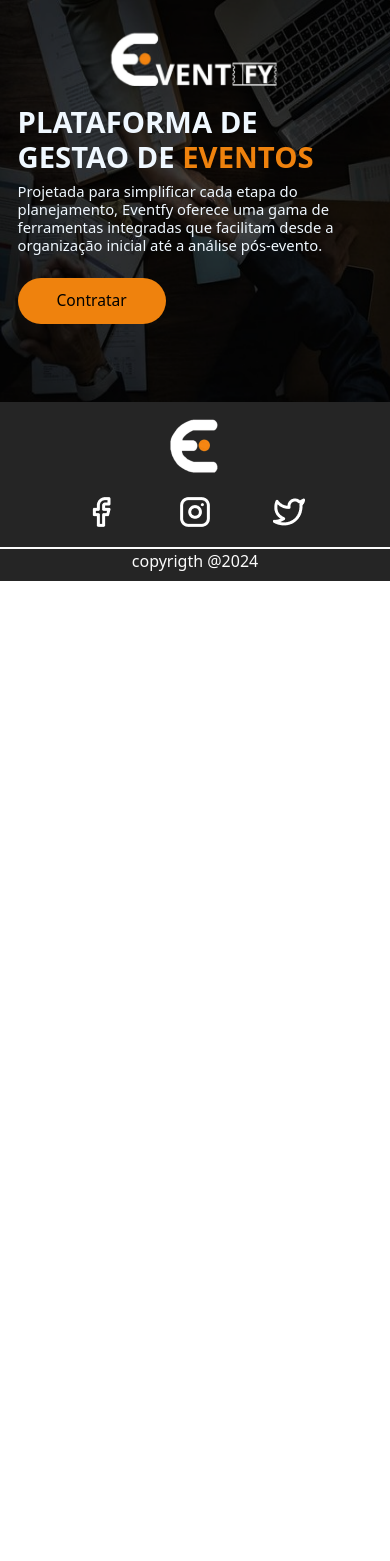
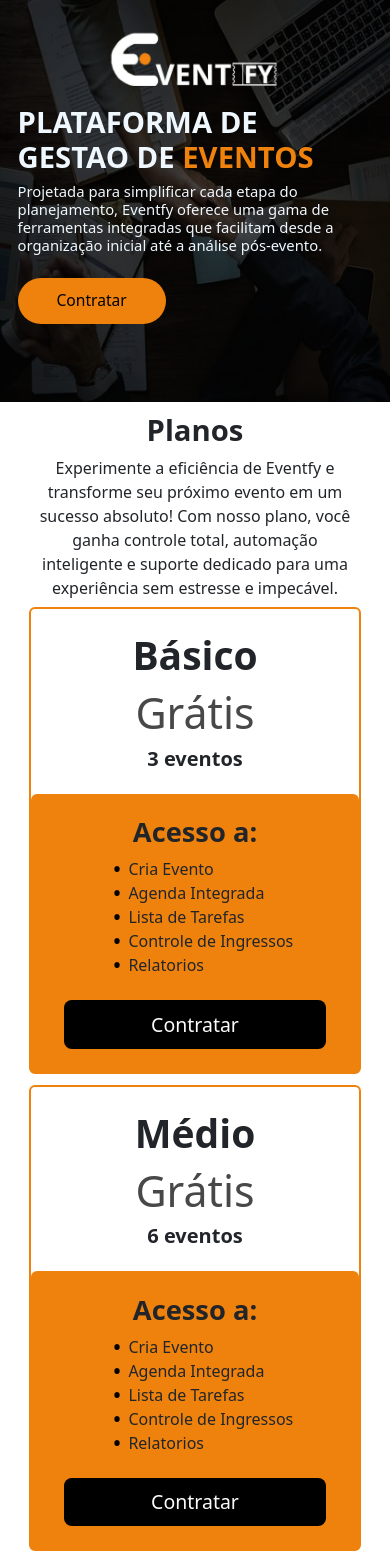
Before and after one commit to GiovannePDS7/Event-Fy, an Angular app: page /apresentacao in a window 390 px wide. Shown: the top 1561 px of the page. Before the commit the page ends 844 px from the top, so only its background shows below. Built offline with nearby package versions, Linux system fonts and the light colour scheme.

Commit message:
add Planos xs a md

```diff
--- a/src/app/Components/Apresentacao/footer/footer.component.css
+++ b/src/app/Components/Apresentacao/footer/footer.component.css
@@ -2,7 +2,7 @@
 
 footer{
   background-color: var(--cor-footer);
-  color: var(--text-color-footer);
+  color: var(--text-color);
   text-align: center;
 }
 #logo{
@@ -14,7 +14,7 @@
   padding: 0  8%;
 }
 #text-copy{
-  border-top: 2px solid var(--text-color-footer);
+  border-top: 2px solid var(--text-color);
 }
 #copyContainer{
   height: 4vh;
--- /dev/null
+++ b/src/app/Components/Apresentacao/planos/planos.component.css
@@ -0,0 +1,77 @@
+#text-Planos{
+    text-align: center;
+    height: 23vh;
+}
+#text-Planos h1{
+    font-size: 7.5vw;
+    font-weight: bold;
+    margin-top: 3%;
+}
+#text-Planos p{
+    width: 80%;
+    margin-left: 10%;
+}
+.card{
+    margin-left: 7.5%;
+    margin-bottom: 3%;
+    width: 85%;
+    text-align: center;
+    border: 2px solid var(--cor-secundaria) ;
+}
+.card h1{
+    font-size: 10vw;
+    margin-top: 7%;
+    font-weight: bold;
+}
+.card h2{
+    font-size: 11vw;
+    color: var(--text-color-gray);
+}
+.card h3{
+    font-weight: bold;
+    margin-bottom: 7%;
+}
+.sub-Card{
+    background-color: var(--cor-secundaria);
+    border-radius: var(--bs-card-border-radius) var(--bs-card-border-radius) 0 0;
+}
+.sub-Card h1{
+    font-size: 7vw;
+}
+.custom-list-container{
+    margin-left: 15%;
+}
+
+ul.custom-list {
+    list-style: none;
+    padding-left: 0;
+    margin: 0;
+
+}
+
+li.custom-list-item {
+    display: flex;
+    align-items: center;
+    padding-left: 1em;
+    position: relative;
+}
+
+li.custom-list-item::before {
+    content: '•';
+    position: absolute;
+    left: 0;
+    font-size: 1.5em;
+    color: black;
+}
+
+.btn-hire{
+    margin-top: 2%;
+    margin-bottom: 7%;
+    padding: 3% 0;
+    font-size: 5vw;
+    border: none;
+    background: black;
+    width: 80%;
+    color: var(--text-color);
+    border-radius: 2vw;
+}
--- /dev/null
+++ b/src/app/Components/Apresentacao/planos/planos.component.html
@@ -0,0 +1,70 @@
+<div class=".d-xs-block d-md-none">
+    <section id="text-Planos">
+        <h1>Planos</h1>
+        <p>Experimente a eficiência de Eventfy e transforme seu próximo evento em um
+            sucesso absoluto! Com nosso plano, você ganha controle total, automação
+            inteligente e suporte dedicado para uma experiência sem estresse e impecável.</p>
+    </section>
+    <section>
+        <div id="container-Card">
+            <div class="card">
+                <h1>Básico</h1>
+                <h2>Grátis</h2>
+                <h3 class="fs-5">3 eventos</h3>
+                <div class="sub-Card">
+                    <h1>Acesso a:</h1>
+                    <div class="custom-list-container">
+                        <ul>
+                            <li class="custom-list-item" >Cria Evento</li>
+                            <li class="custom-list-item">Agenda Integrada</li>
+                            <li class="custom-list-item">Lista de Tarefas</li>
+                            <li class="custom-list-item">Controle de Ingressos</li>
+                            <li class="custom-list-item">Relatorios</li>
+                        </ul>
+                    </div>
+                    <button class="btn-hire">Contratar</button>
+                </div>
+            </div>
+            <div class="card">
+                <h1>Médio</h1>
+                <h2>Grátis</h2>
+                <h3 class="fs-5">6 eventos</h3>
+                <div class="sub-Card">
+                    <h1>Acesso a:</h1>
+                    <div class="custom-list-container">
+                        <ul>
+                            <li class="custom-list-item" >Cria Evento</li>
+                            <li class="custom-list-item">Agenda Integrada</li>
+                            <li class="custom-list-item">Lista de Tarefas</li>
+                            <li class="custom-list-item">Controle de Ingressos</li>
+                            <li class="custom-list-item">Relatorios</li>
+                        </ul>
+                    </div>
+                    <button class="btn-hire">Contratar</button>
+                </div>
+            </div>
+            <div class="card">
+                <h1>Avançado</h1>
+                <h2>Grátis</h2>
+                <h3 class="fs-5">Sem limite</h3>
+                <div class="sub-Card">
+                    <h1>Acesso a:</h1>
+                    <div class="custom-list-container">
+                        <ul>
+                            <li class="custom-list-item" >Cria Evento</li>
+                            <li class="custom-list-item">Agenda Integrada</li>
+                            <li class="custom-list-item">Lista de Tarefas</li>
+                            <li class="custom-list-item">Controle de Ingressos</li>
+                            <li class="custom-list-item">Relatorios</li>
+                        </ul>
+                    </div>
+                    <button class="btn-hire">Contratar</button>
+                </div>
+            </div>
+        </div>
+    </section>
+
+    <script src="https://code.jquery.com/jquery-3.5.1.slim.min.js"></script>
+    <script src="https://cdn.jsdelivr.net/npm/@popperjs/core@2.9.2/dist/umd/popper.min.js"></script>
+    <script src="https://stackpath.bootstrapcdn.com/bootstrap/4.5.2/js/bootstrap.min.js"></script>
+</div>
--- a/src/app/Pages/apresentacao/apresentacao.component.html
+++ b/src/app/Pages/apresentacao/apresentacao.component.html
@@ -1,2 +1,3 @@
 <app-principal-apresentacao></app-principal-apresentacao>
+<app-planos></app-planos>
 <app-footer></app-footer>
--- a/src/app/app.module.ts
+++ b/src/app/app.module.ts
@@ -9,6 +9,7 @@
 import { LoginComponent } from './Pages/login/login.component';
 import { FooterComponent } from './Components/Apresentacao/footer/footer.component';
 import { PrincipalApresentacaoComponent } from './Components/Apresentacao/principal-apresentacao/principal-apresentacao.component';
+import { PlanosComponent } from './Components/Apresentacao/planos/planos.component';
 
 
 @NgModule({
@@ -19,7 +20,8 @@
     PrincipalComponent,
     LoginComponent,
     FooterComponent,
-    PrincipalApresentacaoComponent
+    PrincipalApresentacaoComponent,
+    PlanosComponent
   ],
   imports: [
     BrowserModule,
--- a/src/styles.css
+++ b/src/styles.css
@@ -2,5 +2,6 @@
   --cor-primaria: #fcfcfc;
   --cor-secundaria: #EF820D;
   --cor-footer: #252525;
-  --text-color-footer: #fcfcfc;
+  --text-color: #fcfcfc;
+  --text-color-gray: #484848;
 }
```
Also changed, not shown: src/app/Components/Apresentacao/planos/planos.component.ts (added, +10 -0 lines), 1 other file (tests, documents, lock files or other folders).
